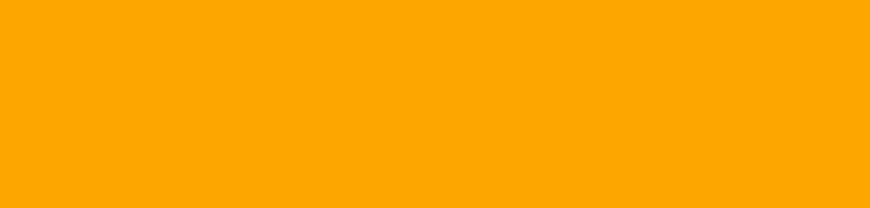
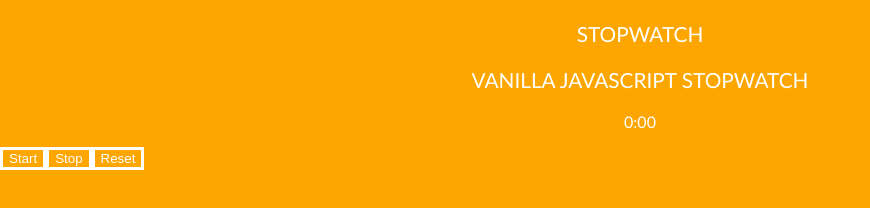
Before and after one commit to kentshenlim/JavaScript-Weekly-Project, a website: page 20230123_Stopwatch/index.html in a window 1280 px wide. Shown: the whole page, without its empty margins (0-870 px from the left). Drawn offline with Linux system fonts and the light colour scheme.

Commit message:
Initial styling

```diff
--- a/20230123_Stopwatch/index.html
+++ b/20230123_Stopwatch/index.html
@@ -10,6 +10,20 @@
 </head>
 
 <body>
+    <p class="center big-font">STOPWATCH</p>
+    <p class="center big-font">VANILLA JAVASCRIPT STOPWATCH</p>
+    <p id="time" class="center">0:00</p>
+    <ul class="flex-container">
+        <li class="flex-item">
+            <button>Start</button>
+        </li>
+        <li class="flex-item">
+            <button>Stop</button>
+        </li>
+        <li class="flex-item">
+            <button>Reset</button>
+        </li>
+    </ul>
 
 </body>
 </html>
--- a/20230123_Stopwatch/style.css
+++ b/20230123_Stopwatch/style.css
@@ -1,14 +1,20 @@
-* {
-    box-sizing: border-box;
-}
-
-:root, body {
+:root,
+body,
+ul {
     margin: 0;
     padding: 0;
 }
 
+* {
+    box-sizing: border-box;
+    color: var(--WHITE)
+}
+
 :root {
     --YELLOW: #fea600; /* Collect some pre-defined constants*/
+    --WHITE: #ffffff;
+    --TRANSPARENT: rgba(0, 0, 0, 0);
+    font-family: 'Trebuchet MS', 'Lucida Sans Unicode', 'Lucida Grande', 'Lucida Sans', Arial, sans-serif;
 }
 
 body {
@@ -16,3 +22,28 @@ body {
     height: 100vh;
     background-color: var(--YELLOW);
 }
+
+.center {
+    text-align: center;
+}
+
+.big-font {
+    font-size: max(16px, 1.3rem);
+}
+
+.flex-container {
+    display: flex;
+
+}
+
+.flex-container li {
+    list-style: none;
+    padding: 0;
+    margin: 0;
+}
+
+.flex-container li button {
+    background: var(--TRANSPARENT);
+    border: solid var(--WHITE) 3px;
+
+}
```
